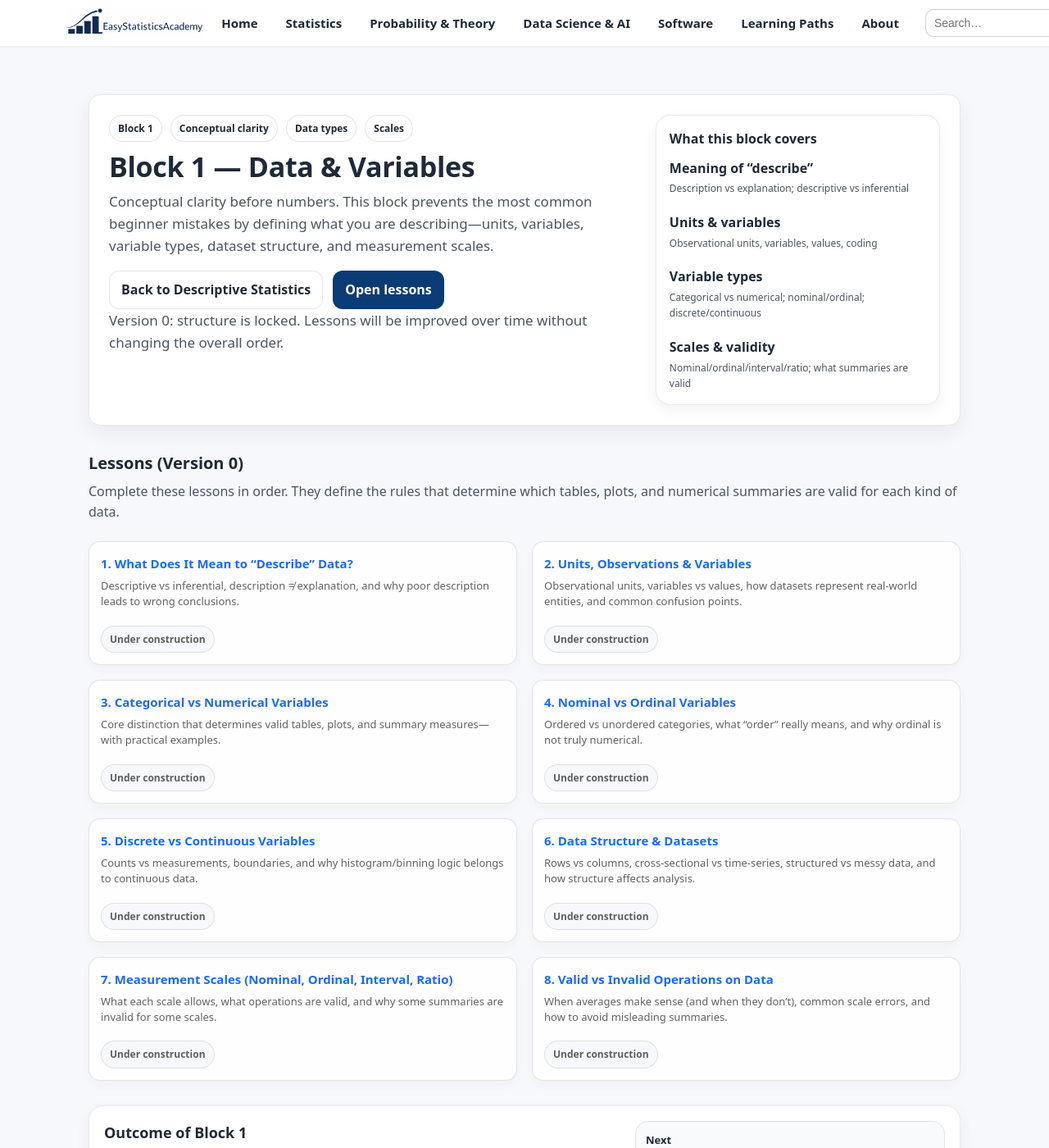
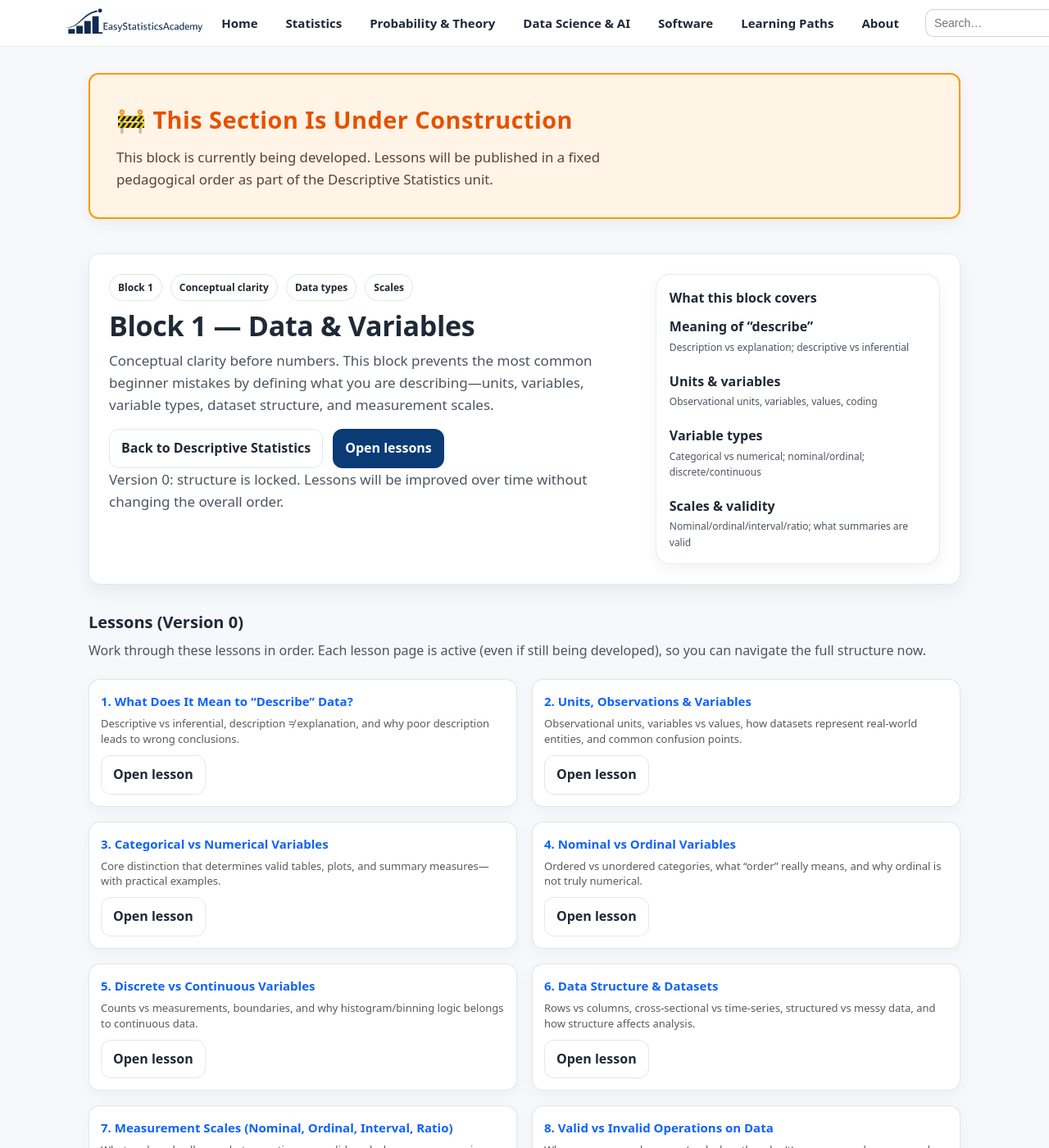
Before and after one commit to ammar-homaida-statistics/easystatisticsacademy, a Jekyll site: the page built from descriptive/data-variables/index.md, in a window 1280 px wide and 1400 px high. Shown: the whole window at 82% size. Built offline with Jekyll 4.4.1, drawn with Linux system fonts in a browser that asks for light colours; our own code applies the rules of GitHub Pages for plain Markdown files; some of the changed text lies outside the part shown.

Commit message:
Update the structure

```diff
--- a/descriptive/data-variables/index.md
+++ b/descriptive/data-variables/index.md
@@ -5,6 +5,21 @@ description: Conceptual foundations for descriptive statistics: what it means to
 permalink: /descriptive/data-variables/
 sidebar: false
 ---
+
+<!-- UNDER CONSTRUCTION NOTICE -->
+<section class="section section-slim">
+  <div class="callout" style="background:#fff4e5; border:2px solid #ff9800; padding:2rem; border-radius:12px;">
+    <div class="callout-copy">
+      <h2 style="margin-top:0; color:#e65100; font-size:1.8rem; letter-spacing:0.5px;">
+        🚧 This Section Is Under Construction
+      </h2>
+      <p style="margin:0; font-size:1.05rem; color:#5d4037; line-height:1.6;">
+        This block is currently being developed. Lessons will be published in a fixed pedagogical order
+        as part of the Descriptive Statistics unit.
+      </p>
+    </div>
+  </div>
+</section>
 
 <section class="hero hero-section">
   <div class="hero-card hero-split">
@@ -73,67 +88,83 @@ sidebar: false
   <div class="section-head">
     <h2>Lessons (Version 0)</h2>
     <p>
-      Complete these lessons in order. They define the rules that determine which tables, plots, and numerical
-      summaries are valid for each kind of data.
+      Work through these lessons in order. Each lesson page is active (even if still being developed),
+      so you can navigate the full structure now.
     </p>
   </div>
 
   <div class="grid grid-2">
 
     <!-- Lesson 1 -->
-    <div class="card lesson-card is-soon">
+    <div class="card lesson-card">
       <h3><a href="/descriptive/data-variables/what-does-it-mean-to-describe-data/">1. What Does It Mean to “Describe” Data?</a></h3>
       <p>Descriptive vs inferential, description ≠ explanation, and why poor description leads to wrong conclusions.</p>
-      <div class="pill-row"><span class="pill">Under construction</span></div>
+      <div class="pill-row">
+        <a class="btn btn-outline" href="/descriptive/data-variables/what-does-it-mean-to-describe-data/">Open lesson</a>
+      </div>
     </div>
 
     <!-- Lesson 2 -->
-    <div class="card lesson-card is-soon">
+    <div class="card lesson-card">
       <h3><a href="/descriptive/data-variables/units-observations-and-variables/">2. Units, Observations &amp; Variables</a></h3>
       <p>Observational units, variables vs values, how datasets represent real-world entities, and common confusion points.</p>
-      <div class="pill-row"><span class="pill">Under construction</span></div>
+      <div class="pill-row">
+        <a class="btn btn-outline" href="/descriptive/data-variables/units-observations-and-variables/">Open lesson</a>
+      </div>
     </div>
 
     <!-- Lesson 3 -->
-    <div class="card lesson-card is-soon">
+    <div class="card lesson-card">
       <h3><a href="/descriptive/data-variables/categorical-vs-numerical/">3. Categorical vs Numerical Variables</a></h3>
       <p>Core distinction that determines valid tables, plots, and summary measures—with practical examples.</p>
-      <div class="pill-row"><span class="pill">Under construction</span></div>
+      <div class="pill-row">
+        <a class="btn btn-outline" href="/descriptive/data-variables/categorical-vs-numerical/">Open lesson</a>
+      </div>
     </div>
 
     <!-- Lesson 4 -->
-    <div class="card lesson-card is-soon">
+    <div class="card lesson-card">
       <h3><a href="/descriptive/data-variables/nominal-vs-ordinal/">4. Nominal vs Ordinal Variables</a></h3>
       <p>Ordered vs unordered categories, what “order” really means, and why ordinal is not truly numerical.</p>
-      <div class="pill-row"><span class="pill">Under construction</span></div>
+      <div class="pill-row">
+        <a class="btn btn-outline" href="/descriptive/data-variables/nominal-vs-ordinal/">Open lesson</a>
+      </div>
     </div>
 
     <!-- Lesson 5 -->
-    <div class="card lesson-card is-soon">
+    <div class="card lesson-card">
       <h3><a href="/descriptive/data-variables/discrete-vs-continuous/">5. Discrete vs Continuous Variables</a></h3>
       <p>Counts vs measurements, boundaries, and why histogram/binning logic belongs to continuous data.</p>
-      <div class="pill-row"><span class="pill">Under construction</span></div>
+      <div class="pill-row">
+        <a class="btn btn-outline" href="/descriptive/data-variables/discrete-vs-continuous/">Open lesson</a>
+      </div>
     </div>
 
     <!-- Lesson 6 -->
-    <div class="card lesson-card is-soon">
+    <div class="card lesson-card">
       <h3><a href="/descriptive/data-variables/data-structure-and-datasets/">6. Data Structure &amp; Datasets</a></h3>
       <p>Rows vs columns, cross-sectional vs time-series, structured vs messy data, and how structure affects analysis.</p>
-      <div class="pill-row"><span class="pill">Under construction</span></div>
+      <div class="pill-row">
+        <a class="btn btn-outline" href="/descriptive/data-variables/data-structure-and-datasets/">Open lesson</a>
+      </div>
     </div>
 
     <!-- Lesson 7 -->
-    <div class="card lesson-card is-soon">
+    <div class="card lesson-card">
       <h3><a href="/descriptive/data-variables/measurement-scales/">7. Measurement Scales (Nominal, Ordinal, Interval, Ratio)</a></h3>
       <p>What each scale allows, what operations are valid, and why some summaries are invalid for some scales.</p>
-      <div class="pill-row"><span class="pill">Under construction</span></div>
+      <div class="pill-row">
+        <a class="btn btn-outline" href="/descriptive/data-variables/measurement-scales/">Open lesson</a>
+      </div>
     </div>
 
     <!-- Lesson 8 -->
-    <div class="card lesson-card is-soon">
+    <div class="card lesson-card">
       <h3><a href="/descriptive/data-variables/valid-vs-invalid-operations/">8. Valid vs Invalid Operations on Data</a></h3>
       <p>When averages make sense (and when they don’t), common scale errors, and how to avoid misleading summaries.</p>
-      <div class="pill-row"><span class="pill">Under construction</span></div>
+      <div class="pill-row">
+        <a class="btn btn-outline" href="/descriptive/data-variables/valid-vs-invalid-operations/">Open lesson</a>
+      </div>
     </div>
 
   </div>
@@ -147,13 +178,15 @@ sidebar: false
         <li>Correctly identify variable type and measurement scale</li>
         <li>Understand dataset structure (units, rows/columns, variables/values)</li>
         <li>Avoid invalid summaries and misleading plots caused by type/scale confusion</li>
-        <li>Be ready for Block 2 (Tabular Summaries) and Block 3 (Visualization)</li>
+        <li>Be ready for Block 2 (Tabular Summaries)</li>
       </ul>
     </div>
     <div class="callout-side">
-      <div class="mini">
-        <div class="mini-title">Next</div>
-        <div class="mini-body">After finishing this block, move to <strong>Block 2 — Tabular Summaries</strong>.</div>
+      <div class="mini" style="border-left:4px solid #1a73e8; padding-left:12px;">
+        <div class="mini-title" style="color:#1a73e8;">Next block</div>
+        <div class="mini-body">
+          Continue to <a href="/descriptive/tables/" style="color:#1a73e8; text-decoration:underline;"><strong>Block 2 — Tabular Summaries</strong></a>.
+        </div>
       </div>
     </div>
   </div>
```
